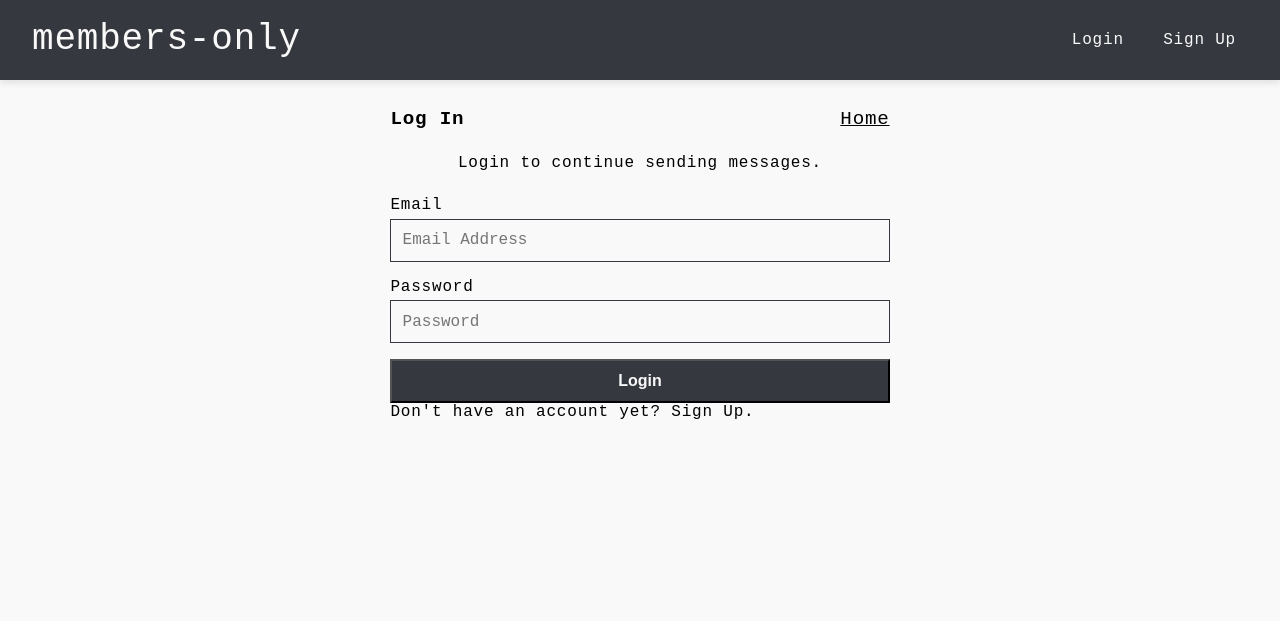
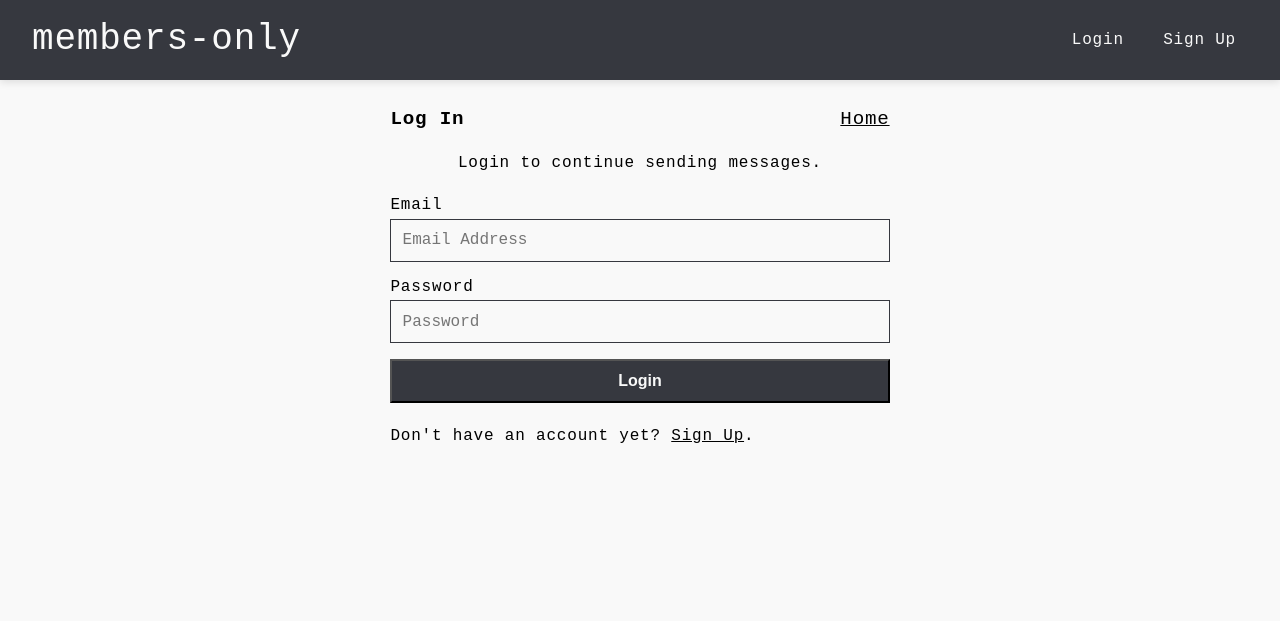
Before and after one commit to zakingslayerv22/members-only, a Node server app: page /users/login in a window 1280 px wide. Shown: the top 621 px of the page. Run offline with Node 20, Linux system fonts and the light colour scheme; some libraries are stand-ins or nearby versions.

Commit message:
feat: style the form with span and the span below form's anchor tag

```diff
--- a/public/styles.css
+++ b/public/styles.css
@@ -448,6 +448,15 @@ ul {
   width: 100%;
 }
 
+.form-with-span {
+  display: grid;
+  gap: 1.5rem;
+}
+
+.span-below-form a {
+  text-decoration: underline;
+}
+
 form {
   /* border: 1px solid red; */
   display: flex;
```
